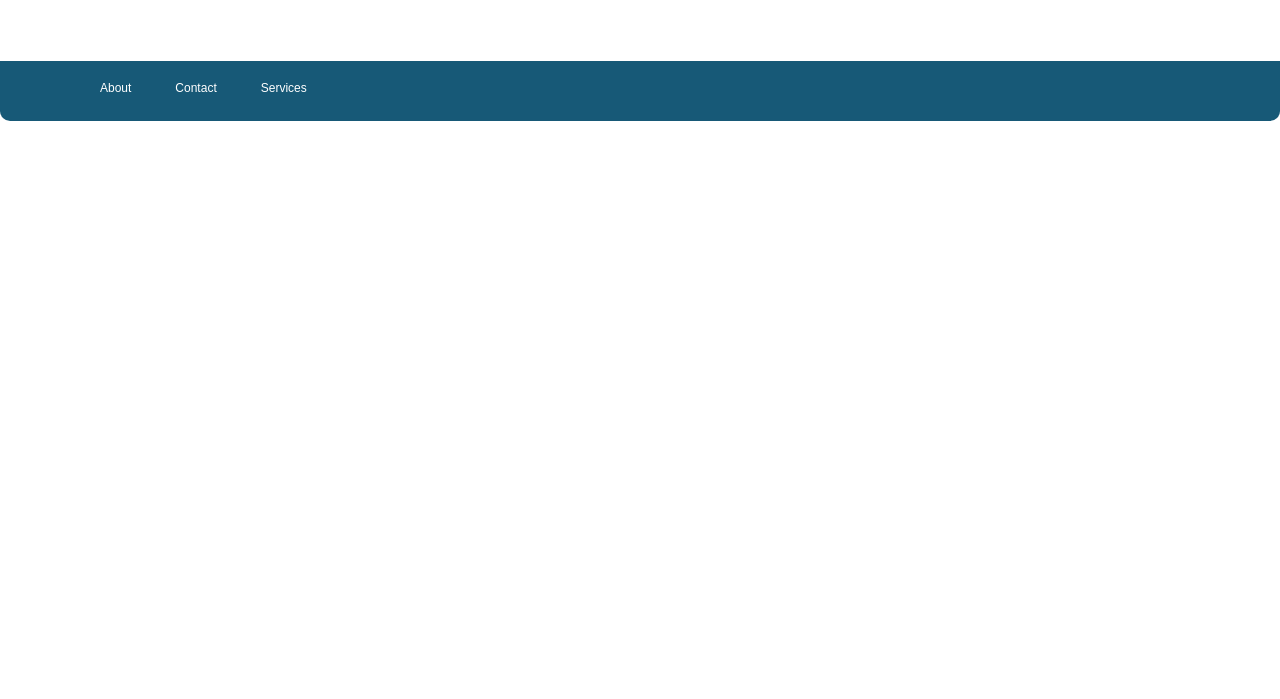
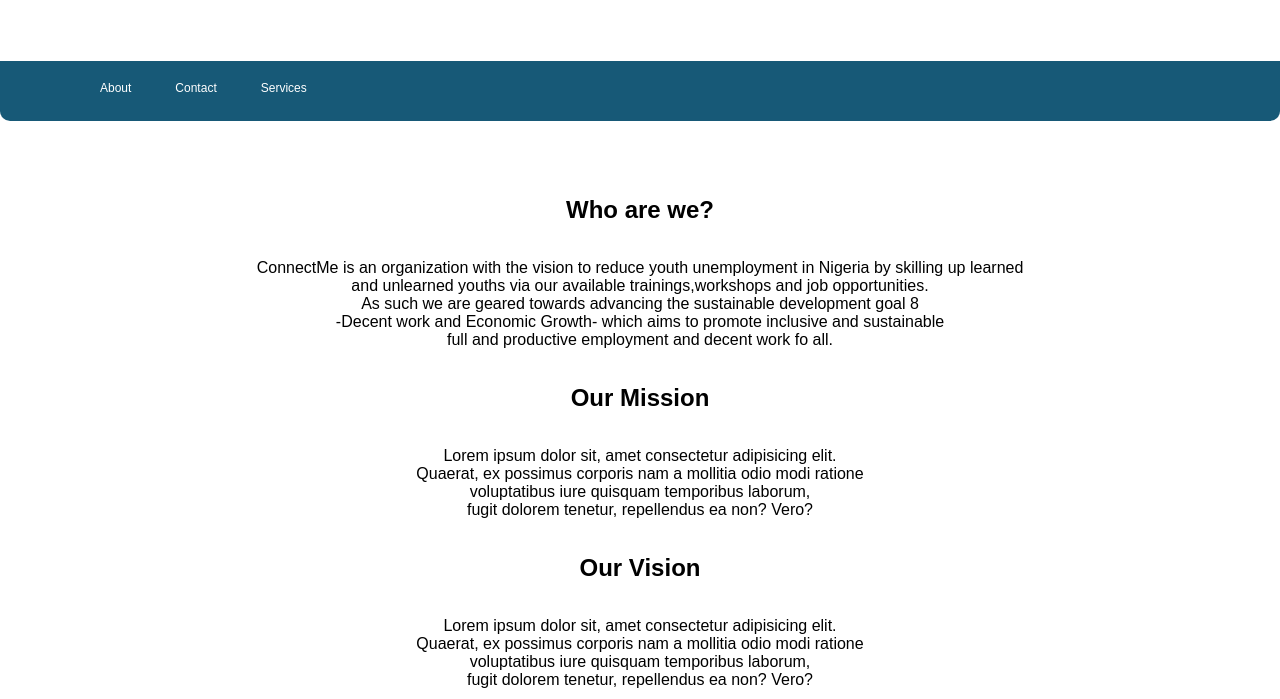
Before and after one commit to Mufasa4dev/connectME, a PHP site: page /aboutus.html in a window 1280 px wide. Shown: the part 139-838 px from the top of the page. Before the commit the page ends 260 px from the top, so only its background shows below. Run offline with PHP 8.4, Linux system fonts and the light colour scheme.

Commit message:
i added the mission and vision nav

```diff
--- a/aboutus.html
+++ b/aboutus.html
@@ -33,5 +33,27 @@
         </div>
 
     </section>
+    <section>
+        <div id="inbodytext">
+            <ul>
+            <h2 id="who">Who are we?</h2>
+            <p> ConnectMe is an organization with the vision to reduce youth unemployment in Nigeria by skilling up learned<br>
+                 and unlearned youths via our available trainings,workshops and job opportunities. <br>
+                As such we are geared towards advancing the sustainable development goal 8  <br>
+                -Decent work and Economic Growth- which aims to promote inclusive and sustainable <br>
+            full and productive employment and decent work fo all.  </p>
+            <h2 id="who">Our Mission</h2>
+            <p>Lorem ipsum dolor sit, amet consectetur adipisicing elit.<br>
+                Quaerat, ex possimus corporis nam a mollitia odio modi ratione <br>
+                voluptatibus iure quisquam temporibus laborum,<br>
+                fugit dolorem tenetur, repellendus ea non? Vero?</p>
+            <h2 id="who">Our Vision</h2>
+            <p>Lorem ipsum dolor sit, amet consectetur adipisicing elit.<br>
+                Quaerat, ex possimus corporis nam a mollitia odio modi ratione <br>
+                voluptatibus iure quisquam temporibus laborum,<br>
+                fugit dolorem tenetur, repellendus ea non? Vero?</p>
+        </ul>
+        </div>
+    </section>
     </body>
     </html>
--- a/css/about.css
+++ b/css/about.css
@@ -77,3 +77,33 @@
      background-color:#175977;
      color: #dd0a49 ;
  }
+ #inbodytext{
+    text-align: center;
+    font-family: Arial;
+    margin-top: 60px;
+   margin: 40px;
+   margin-bottom: 10px;
+}
+#inbodytext a:hover{
+    text-decoration: none;
+}
+#abtcon{
+    padding: 35px;
+
+}
+#logo2{
+   padding: 35px;
+   text-decoration: none;
+}
+#who{
+   padding: 35px;
+   text-decoration: none;
+}
+#mission{
+   padding: 35px;
+   text-decoration: none;
+}
+#vision{
+   padding: 35px;
+   text-decoration: none;
+}
```
